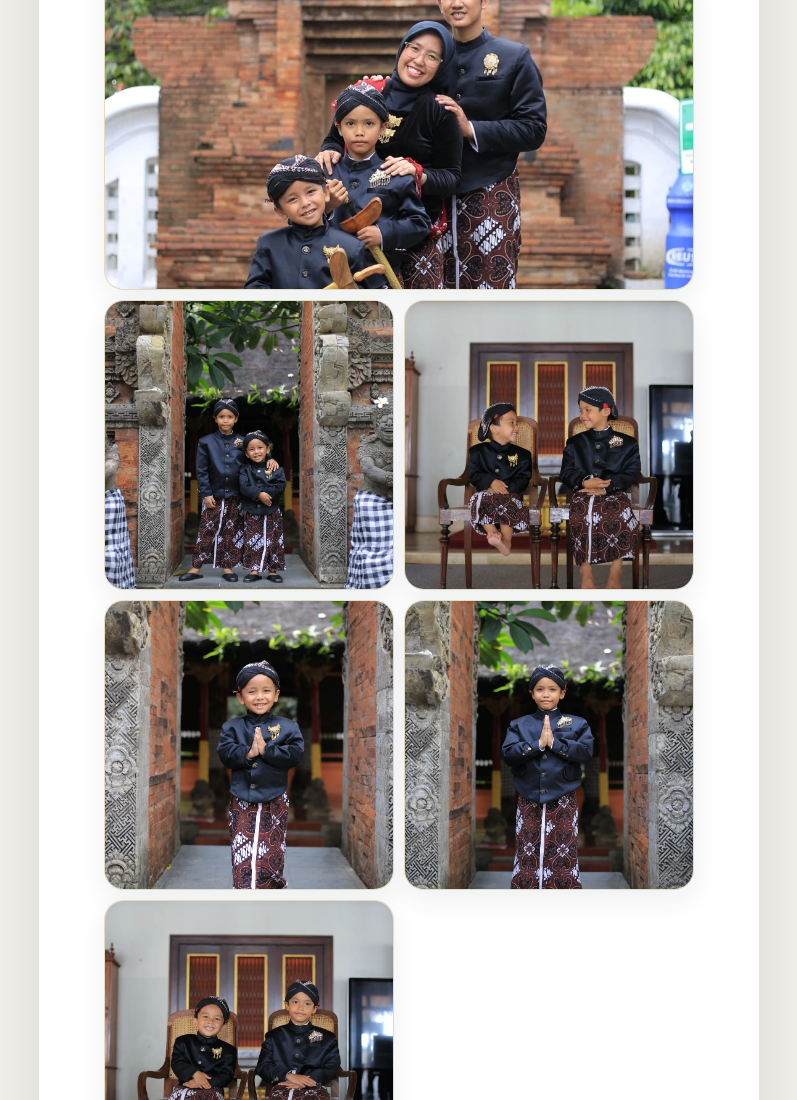
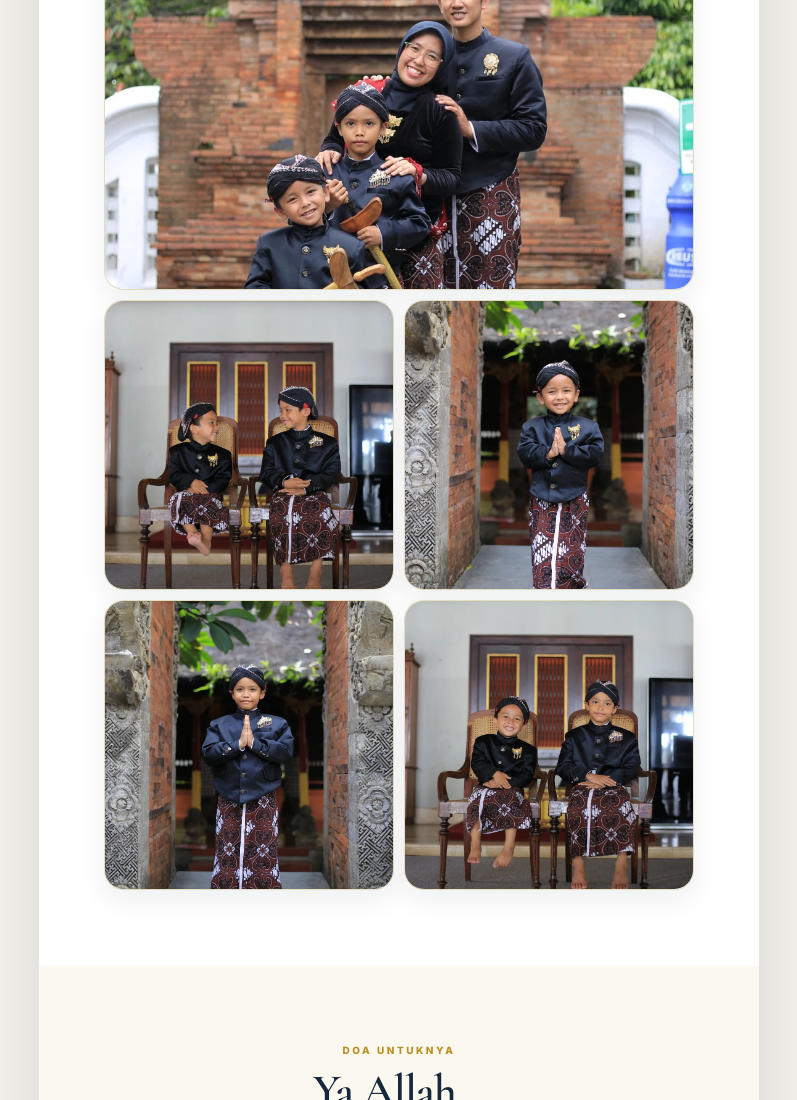
Before and after one commit to sonyonbisnis/khitan-invitation, a plain HTML site: page index.html in a window 1280 px wide. Shown: the part 4135-5235 px from the top of the page, without its empty margins (241-1038 px from the left). Drawn offline with nearby package versions, Linux system fonts and the light colour scheme.

Commit message:
Remove gallery photo 02

```diff
--- a/index.html
+++ b/index.html
@@ -31,7 +31,7 @@ footer{background:#031022;color:#aebbc9;text-align:center;padding:55px 25px 70px
 <section class="section cream center reveal"><div class="kicker">Save The Date</div><h2>Menuju Hari Bahagia</h2><div class="date-card"><div class="date-main">Minggu, 01 November 2026</div><div class="date-sub">Goeboek Bamboe • Depok</div><div id="countdown" class="countdown"><div class="time"><strong id="days">00</strong><span>Hari</span></div><div class="time"><strong id="hours">00</strong><span>Jam</span></div><div class="time"><strong id="mins">00</strong><span>Menit</span></div><div class="time"><strong id="secs">00</strong><span>Detik</span></div></div><div class="date-sub">12.00 — 15.00 WIB</div></div></section>
 <section class="section reveal"><div class="kicker">Invitation</div><h2>Detail Acara</h2><div class="details"><div class="detail"><div class="icon">▣</div><div><b>Minggu, 01 November 2026</b><small>Hari pelaksanaan tasyakuran khitan</small></div></div><div class="detail"><div class="icon">◷</div><div><b>12.00 — 15.00 WIB</b><small>Mohon hadir tepat waktu</small></div></div><div class="detail"><div class="icon">⌖</div><div><b>Goeboek Bamboe</b><small>Jl. Pramuka Raya No.12A, RT.1/RW.6, Mampang, Kec. Pancoran Mas, Kota Depok, Jawa Barat 16433</small></div></div></div></section>
 <section class="section dark reveal"><div class="story-wrap"><div class="kicker">A Meaningful Moment</div><h2>Langkah Kecil,<br>Doa yang Besar.</h2><p class="story-lead">Khitan bukan hanya sebuah tradisi, tetapi juga menjadi bagian dari perjalanan tumbuh dan belajar menjadi anak yang lebih baik.</p><div class="timeline"><div class="event"><span class="dot"></span><b>Hari istimewa</b><p>Minggu, 01 November 2026</p></div><div class="event"><span class="dot"></span><b>Tasyakuran</b><p>12.00 — 15.00 WIB</p></div><div class="event"><span class="dot"></span><b>Doa bersama</b><p>Untuk masa depan Azfar &amp; Azraf yang penuh kebaikan.</p></div></div></div></section>
-<section class="section center reveal"><div class="kicker">Memories</div><h2>Momen Berharga</h2><p class="memory-intro">Ruang untuk menyimpan senyum, cerita, dan kenangan keluarga.</p><div class="gallery"><figure><img src="gallery-01-family.webp" alt="Momen keluarga Azfar dan Azraf" loading="lazy"></figure><figure><img src="gallery-02-boys-gate.webp" alt="Azfar dan Azraf" loading="lazy"></figure><figure><img src="gallery-03-boys-chair.webp" alt="Azfar dan Azraf" loading="lazy"></figure><figure><img src="gallery-04-azraf.webp" alt="Azraf" loading="lazy"></figure><figure><img src="gallery-05-azfar.webp" alt="Azfar" loading="lazy"></figure><figure><img src="gallery-06-boys-chair.webp" alt="Azfar dan Azraf" loading="lazy"></figure></div></section>
+<section class="section center reveal"><div class="kicker">Memories</div><h2>Momen Berharga</h2><p class="memory-intro">Ruang untuk menyimpan senyum, cerita, dan kenangan keluarga.</p><div class="gallery"><figure><img src="gallery-01-family.webp" alt="Momen keluarga Azfar dan Azraf" loading="lazy"></figure><figure><img src="gallery-03-boys-chair.webp" alt="Azfar dan Azraf" loading="lazy"></figure><figure><img src="gallery-04-azraf.webp" alt="Azraf" loading="lazy"></figure><figure><img src="gallery-05-azfar.webp" alt="Azfar" loading="lazy"></figure><figure><img src="gallery-06-boys-chair.webp" alt="Azfar dan Azraf" loading="lazy"></figure></div></section>
 <section class="section cream center reveal"><div class="kicker">Doa Untuknya</div><h2>Ya Allah…</h2><div class="dua-card"><div class="dua-arabic">اللَّهُمَّ احْفَظْهُ وَبَارِكْ فِي عُمْرِهِ وَاجْعَلْهُ مِنَ الصَّالِحِينَ</div><div class="dua-trans">“Ya Allah, jagalah ia, berkahilah umurnya, dan jadikanlah ia termasuk anak-anak yang sholeh.”</div><div class="amin">Aamiin Ya Rabbal ‘Alamin 🤲</div></div></section>
 <section class="section reveal"><div class="kicker">Konfirmasi Kehadiran</div><h2>RSVP</h2><div class="rsvp"><div class="field"><label>Nama</label><input id="rsvpName" placeholder="Nama Anda"></div><div class="field"><label>Kehadiran</label><select id="rsvpAttend"><option value="Hadir">Insya Allah hadir</option><option value="Tidak hadir">Belum bisa hadir</option></select></div><div class="field"><label>Jumlah tamu</label><select id="rsvpCount"><option>1</option><option>2</option><option>3</option><option>4</option></select></div><div class="field"><label>Ucapan &amp; doa</label><textarea id="rsvpMsg" placeholder="Tuliskan ucapan dan doa..."></textarea></div><button class="btn" id="sendRsvp">Kirim via WhatsApp <span>↗</span></button></div></section>
 <section class="section reveal"><div class="mapbox"><div class="pin">⌖</div><div class="kicker">Location</div><h2>Lokasi Acara</h2><p>Goeboek Bamboe<br>Jl. Pramuka Raya No.12A, RT.1/RW.6, Mampang, Kec. Pancoran Mas, Kota Depok, Jawa Barat 16433</p><a class="btn ghost" id="mapLink" href="#" target="_blank" rel="noopener">Buka Google Maps ↗</a></div></section>
```
